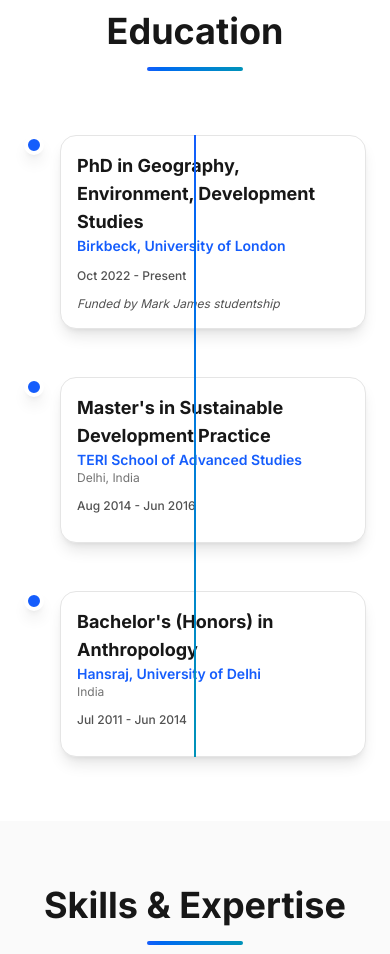
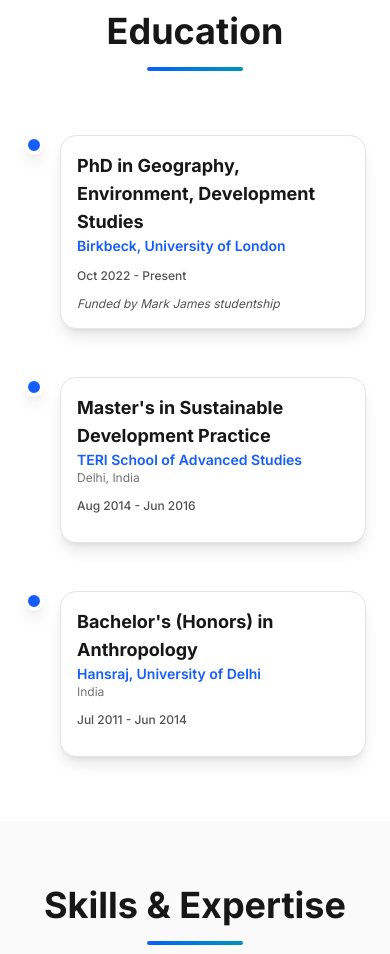
Before and after one commit to sushindran/pooja-portfolio, a Next.js app: page /bio in a window 390 px wide. Shown: the part 3840-4794 px from the top of the page. Built offline with nearby package versions, Linux system fonts and the light colour scheme.

Commit message:
bio: hide education timeline center line on mobile

```diff
--- a/app/bio/page.tsx
+++ b/app/bio/page.tsx
@@ -443,7 +443,7 @@ export default function ProfilePage() {
           </motion.div>
 
           <div className="relative">
-            <div className="absolute left-1/2 top-0 bottom-0 w-0.5 bg-gradient-to-b from-blue-600 to-cyan-600 transform -translate-x-1/2"></div>
+            <div className="hidden md:block absolute left-1/2 top-0 bottom-0 w-0.5 bg-gradient-to-b from-blue-600 to-cyan-600 transform -translate-x-1/2"></div>
 
             <div className="space-y-12">
               {EDUCATION.map((edu, index) => (
```
